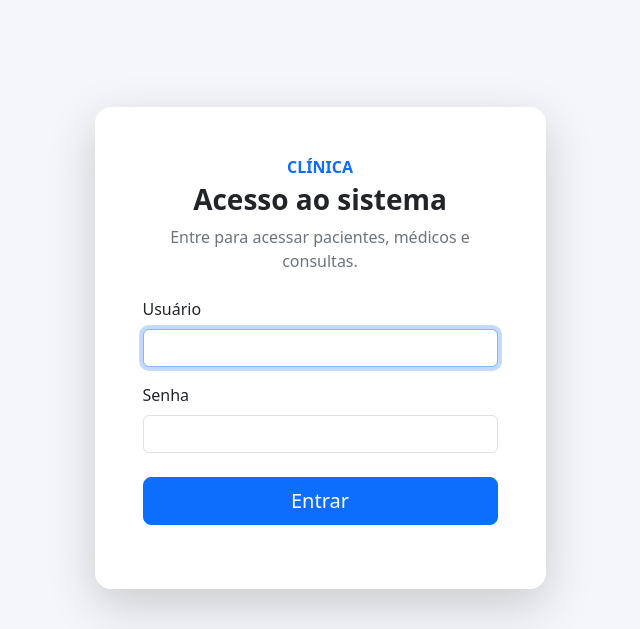
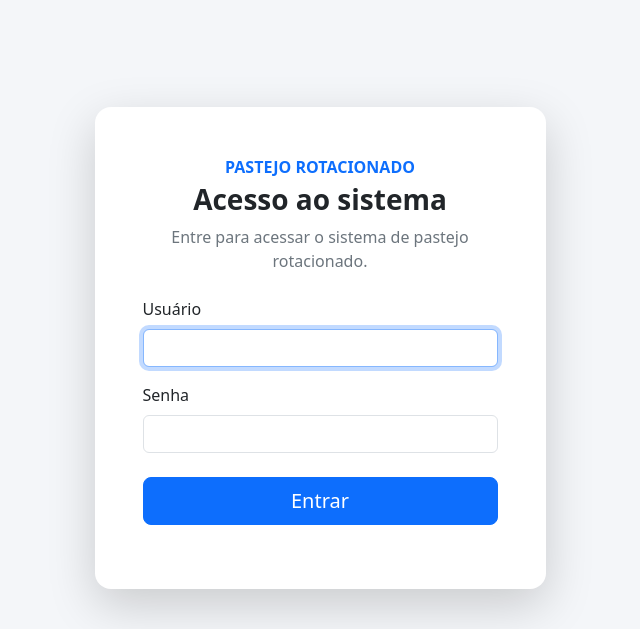
Before and after one commit to majusb/DW3_TRABALHO_3, a Node server app: template frontend/views/login.njk in a window 1280 px wide. Shown: the top 629 px of the page, without its empty margins (320-960 px from the left). Run offline with Node 20, Linux system fonts and the light colour scheme; the template is opened without the code that fills it, so the values that code supplies are empty; some libraries are stand-ins or nearby versions.

Commit message:
Ajusta textos de login e comentarios para o dominio do pastejo

```diff
--- a/backend/apps/login/controller/ctlLogin.js
+++ b/backend/apps/login/controller/ctlLogin.js
@@ -14,7 +14,7 @@ const Login = async (req, res, next) => {
     return res.status(403).json({ message: "Usuário não identificado!" });
   }
 
-  // 2) compara a senha digitada com o hash bcrypt gravado pelo clinicaDatabase.sql
+  // 2) compara a senha digitada com o hash bcrypt gravado pelo pastejoDatabase.sql
   //    (crypt('girl', gen_salt('bf')) no Postgres gera um hash compatível com bcryptjs)
   if (bCrypt.compareSync(req.body.password, credencial[0].password)) {
     //auth ok
--- a/frontend/views/login.njk
+++ b/frontend/views/login.njk
@@ -6,9 +6,9 @@
       <div class="card login-card border-0 shadow-lg">
         <div class="card-body p-4 p-md-5">
           <div class="text-center mb-4">
-            <p class="text-primary fw-semibold mb-1">CLÍNICA</p>
+            <p class="text-primary fw-semibold mb-1">PASTEJO ROTACIONADO</p>
             <h1 class="h3 fw-bold mb-2">Acesso ao sistema</h1>
-            <p class="text-secondary mb-0">Entre para acessar pacientes, médicos e consultas.</p>
+            <p class="text-secondary mb-0">Entre para acessar o sistema de pastejo rotacionado.</p>
           </div>
 
           <!-- O atributo data-servidor-trabalho injeta o endereço do back-end para o JavaScript ler -->
```
Also changed, not shown: 1 other file.
